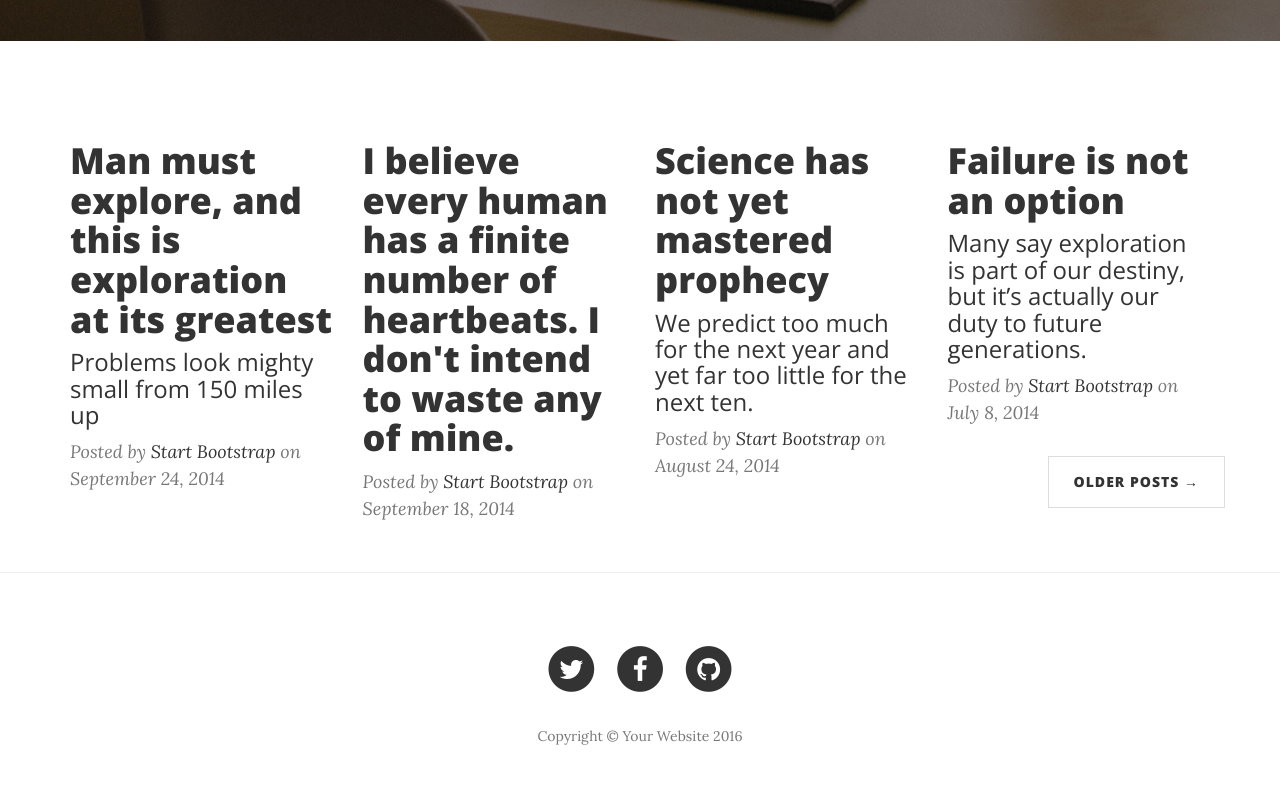
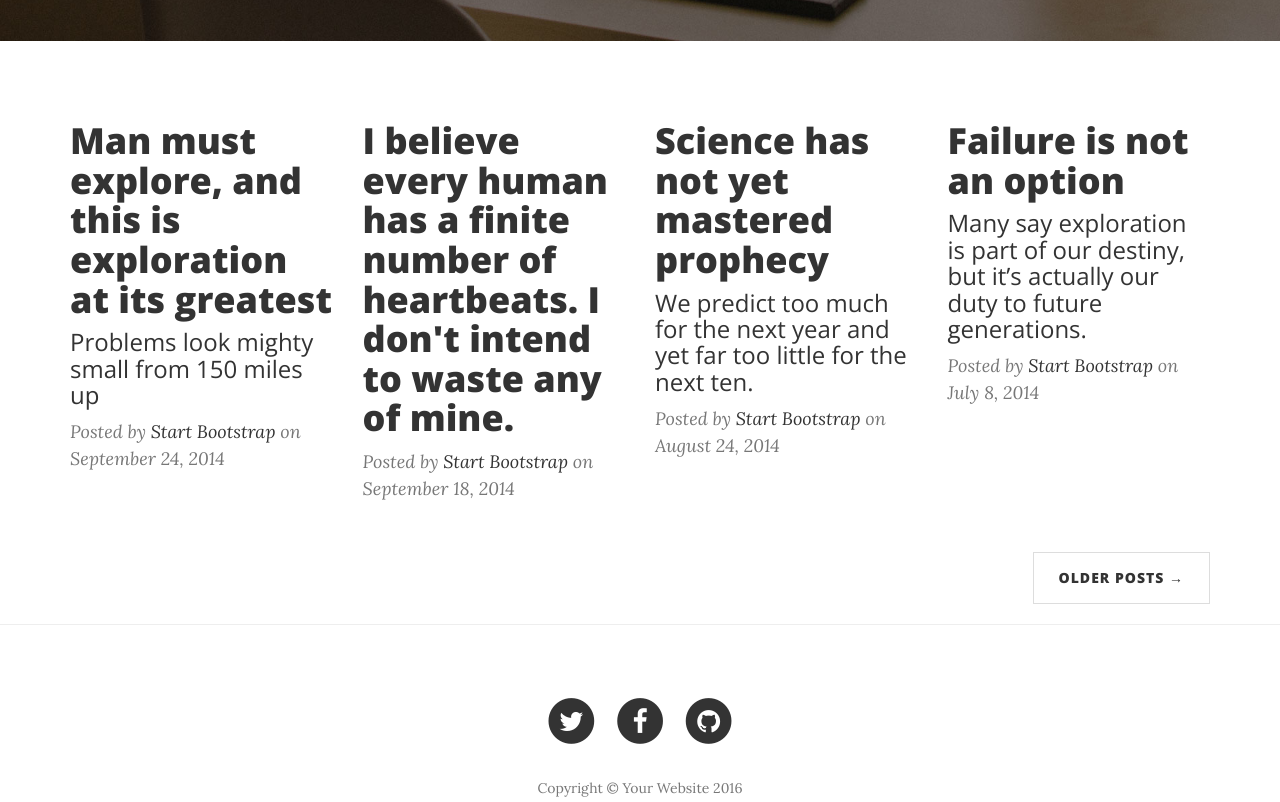
Before and after one commit to fangxinyii/GirlsCodingDayDeme1202, a website: page index.html in a window 1280 px wide. Shown: the part 460-1262 px from the top of the page. Drawn offline with nearby package versions, Linux system fonts and the light colour scheme.

Commit message:
grid change 2

```diff
--- a/index.html
+++ b/index.html
@@ -90,8 +90,7 @@
     <!-- Main Content -->
     <div class="container">
         <div class="row">
-            <div>
-            <!--<div class="col-lg-8 col-lg-offset-2 col-md-10 col-md-offset-1">-->
+            <div class="">
                 <div class="post-preview col-xs-3 col-sm-3 col-md-3 col-lg-3">
                     <a href="post.html">
                         <h2 class="post-title">
@@ -140,15 +139,14 @@
                     <p class="post-meta">Posted by <a href="#">Start Bootstrap</a> on July 8, 2014</p>
                 </div>
 
-
-                <!-- Pager -->
-                <ul class="pager">
-                    <li class="next">
-                        <a href="#">Older Posts &rarr;</a>
-                    </li>
-                </ul>
             </div>
         </div>
+        <!-- Pager -->
+        <ul class="pager">
+                <li class="next">
+                    <a href="#">Older Posts &rarr;</a>
+                </li>
+            </ul>
     </div>
 
     <hr>
```
